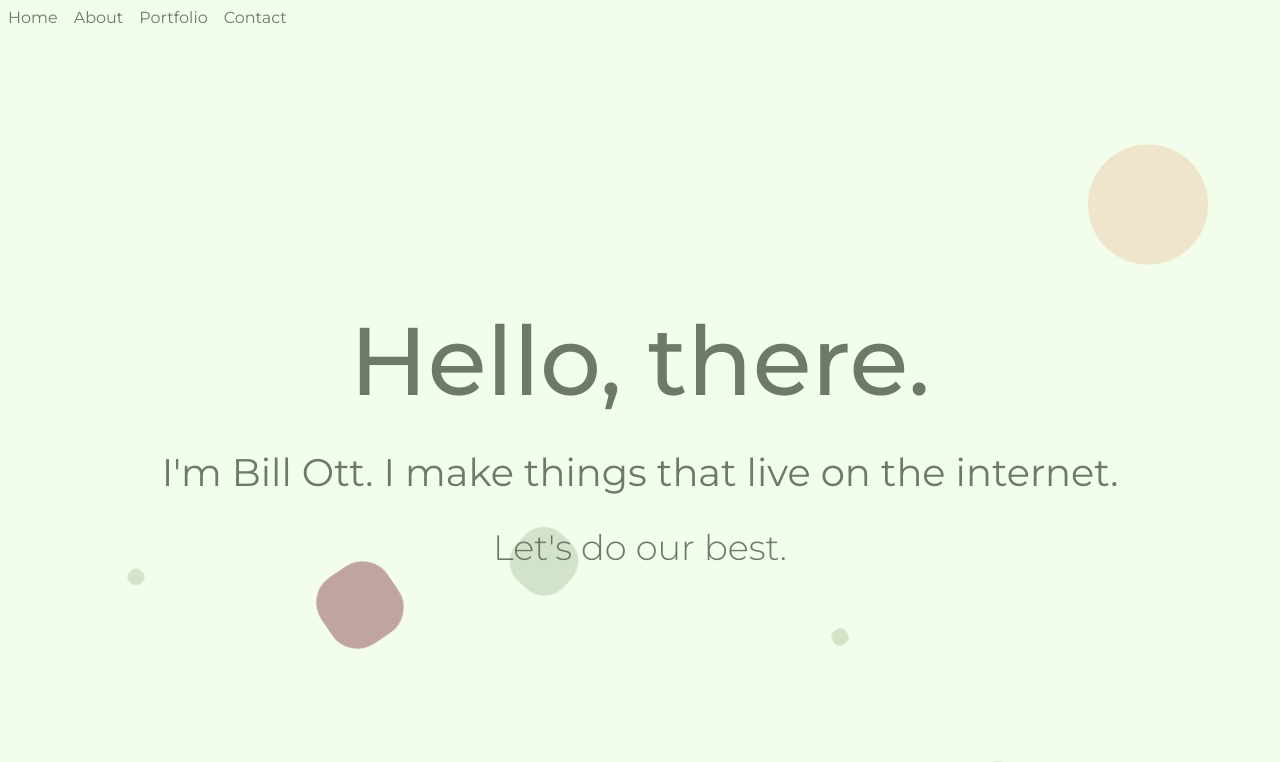
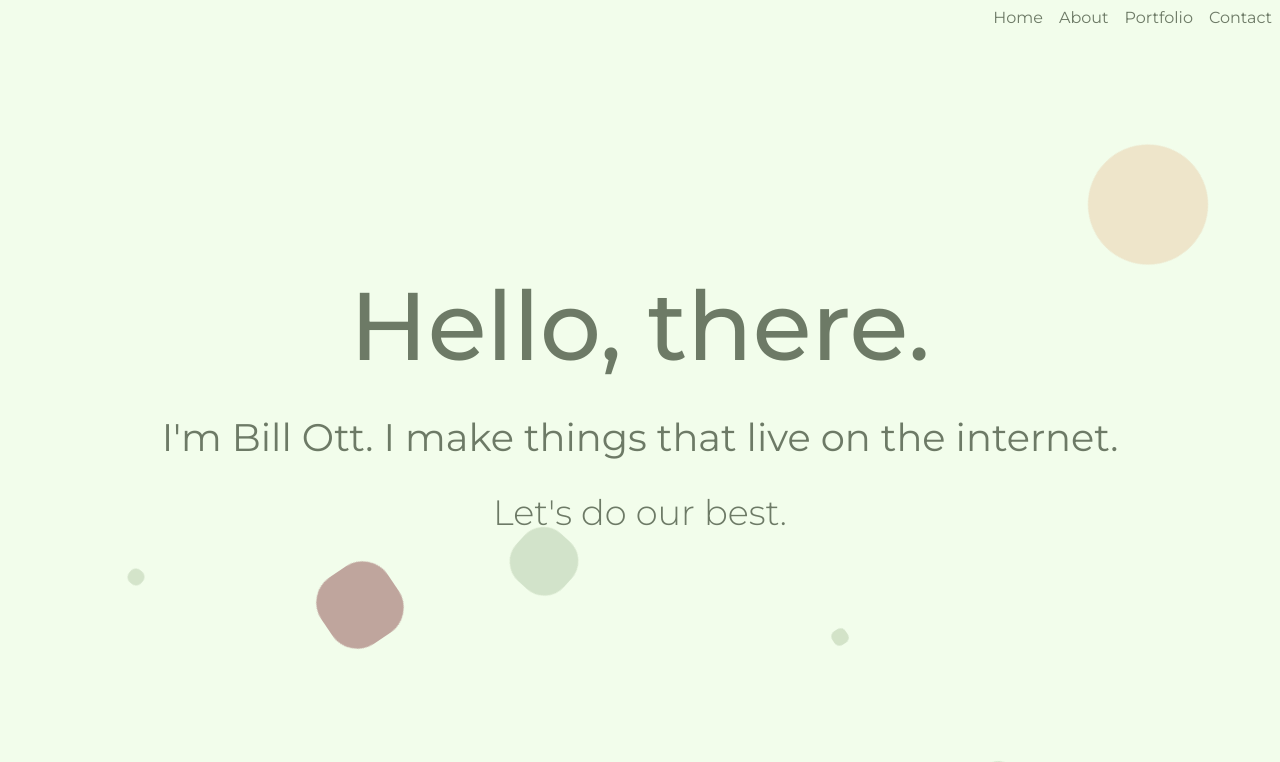
Before and after one commit to billyott/personal-site, a React (Create React App) app: page / in a window 1280 px wide. Shown: the top 762 px of the page. Built offline with nearby package versions, Linux system fonts and the light colour scheme.

Commit message:
update navstyle

```diff
--- a/src/components/navbar.scss
+++ b/src/components/navbar.scss
@@ -1,13 +1,10 @@
 @import '../styling-vars.scss';
 
 .navbar {
-    position: relative;
-    // min-height: 100vh;
-    // width: 100%;
-    // display: flex;
-    // flex-direction: column;
-    // justify-content: center;
-    // text-align: center;
+    position: absolute;
+    z-index: 2;
+    right: 0;
+    top: 0;
 
     &__list {
         margin: 0;
```
